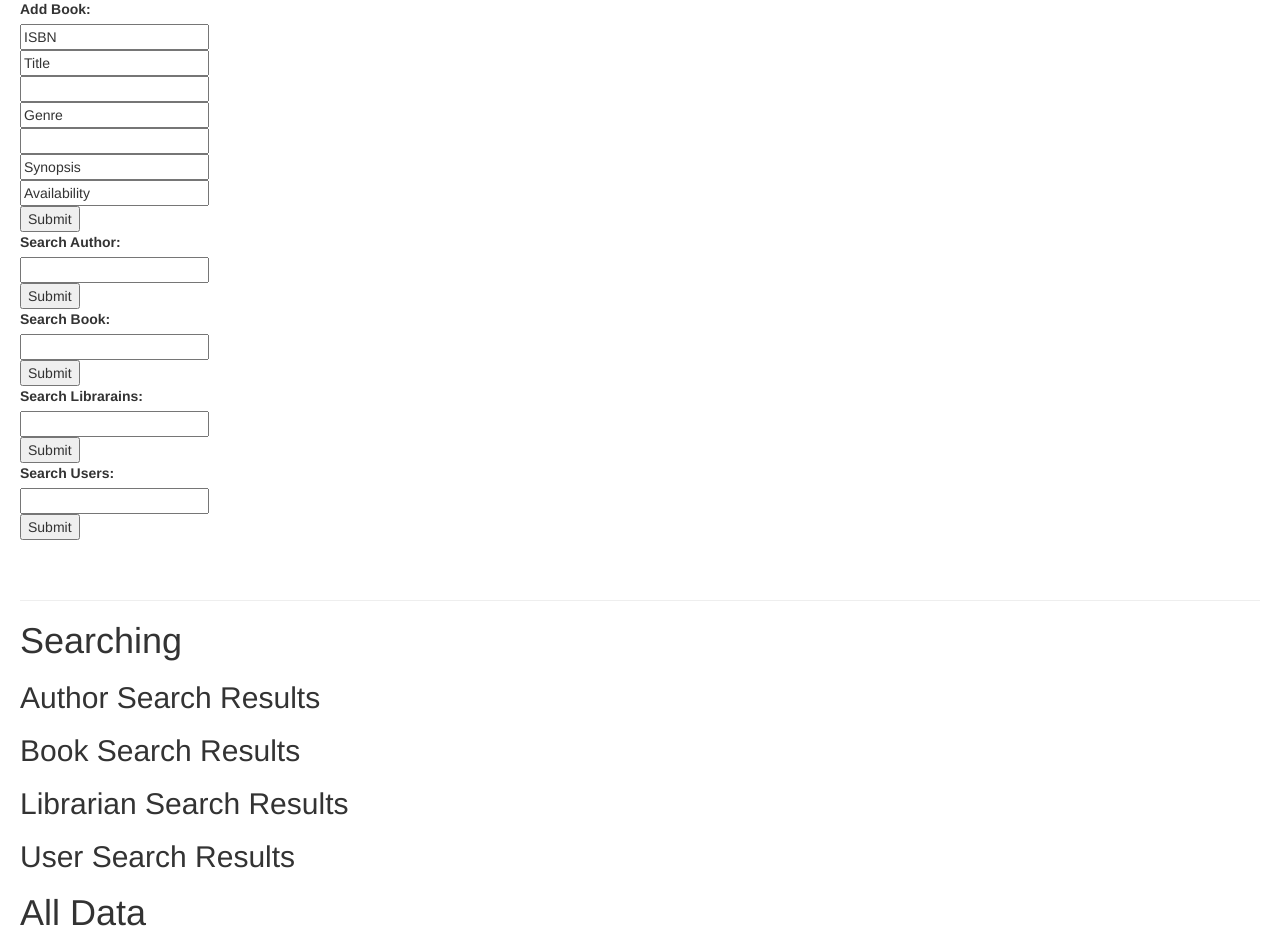
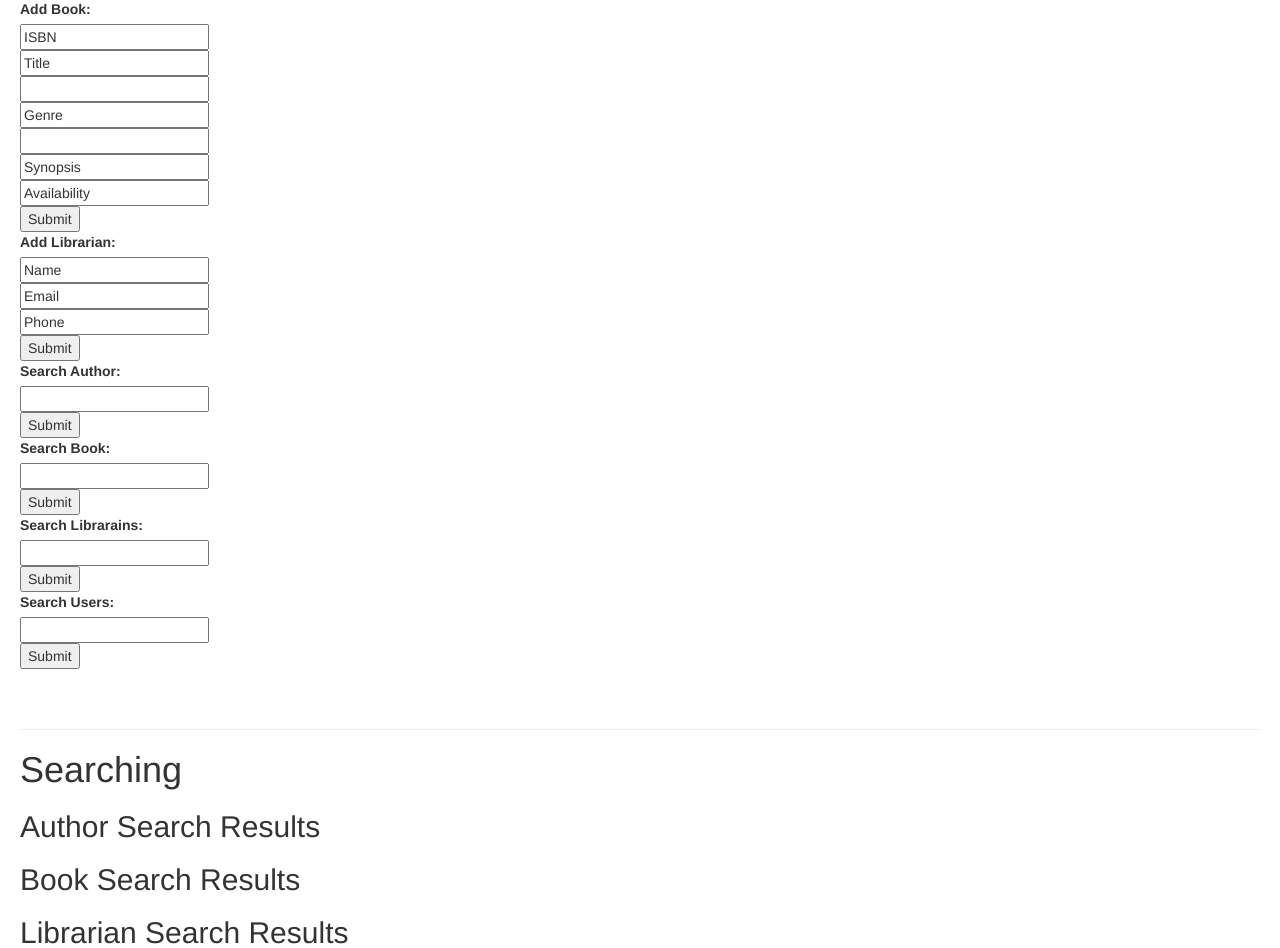
Before and after one commit to kritisingh0114/LibraryManagement, a Flask app: page / in a window 1280 px wide. Shown: the part 98-1046 px from the top of the page. Run offline with Flask 3, Linux system fonts and the light colour scheme; data that the repository does not hold is empty; some libraries are stand-ins or nearby versions.

Commit message:
Route added to add a new librarian

```diff
--- a/backend/DB_Operations.py
+++ b/backend/DB_Operations.py
@@ -3,23 +3,6 @@ from pytest import console_main
 #database connection
 connection = pymysql.connect(host="localhost", user="root", passwd="cs520mysqlinstaller!!", database="librarymanagement")
 cursor = connection.cursor()
-#inserting data to db
-def add_text(text_value):
-    cursor.execute("INSERT INTO mytable(ID, text_value) VALUES (DEFAULT, %s)", (text_value))
-    connection.commit()
-    return 1
-
-def get_data():
-    cursor.execute("SELECT * FROM mytable")
-    rows = cursor.fetchall()
-    return rows
-
-def remove_text(text):
-    cursor.execute("DELETE FROM mytable where text_value = %s", (text))
-    rows = cursor.fetchall()
-    return rows
-
-
 
 #GETTER ROUTES
 # Returns all authors
@@ -60,6 +43,12 @@ def add_book_op(new_book_isbn, new_book_title, new_book_author, new_book_genre,
     connection.commit()
     return 1
 
+# Inserts new librarian
+def add_librarian_op(new_lib_name, new_lib_email, new_lib_phone):
+    cursor.execute("INSERT INTO librarians(libName, libEmail, libPhone) VALUES (%s, %s, %s)", (new_lib_name, new_lib_email, new_lib_phone))
+    connection.commit()
+    return 1
+
 
 
 #SEARCHING ROUTES
--- a/backend/app.py
+++ b/backend/app.py
@@ -34,6 +34,17 @@ def add_book():
         new_book_synopsis = request.form["new_book_synopsis"]
         new_book_availability = request.form["new_book_availability"]
         add_new = add_book_op(new_book_isbn, new_book_title, new_book_author, new_book_genre, new_book_pubyear, new_book_synopsis, new_book_availability)
+        return redirect(url_for('display_all_data'))
+    else:
+        return render_template('index.html')
+
+@app.route("/add_librarian", methods=["POST", "GET"])
+def add_librarian():
+    if request.method == "POST":
+        new_lib_name = request.form["new_lib_name"]
+        new_lib_email = request.form["new_lib_email"]
+        new_lib_phone = request.form["new_lib_phone"]
+        add_new = add_librarian_op(new_lib_name, new_lib_email, new_lib_phone)
         return redirect(url_for('display_all_data'))
     else:
         return render_template('index.html')
@@ -100,25 +111,5 @@ def search_users():
                            user_search_data = user_search_data)
 
 
-# @app.route("/add_text", methods=["POST", "GET"])
-# def AddText():
-#     if request.method == "POST":
-#         text_value = request.form["textv"]
-#         #saving all the values to db
-#         add_new = add_text(text_value)
-#         return redirect(url_for('display_data'))
-#     else:
-#         return render_template('index.html')
-
-# @app.route("/remove_text", methods=["POST", "GET"])
-# def RemoveText():
-#     if request.method == "POST":
-#         remove_text_value = request.form["textv"]
-#         #saving all the values to db
-#         remove_new = remove_text(remove_text_value)
-#         return redirect(url_for('display_data'))
-#     else:
-#         return render_template('index.html')
-
 if __name__ == "__main__":
     app.run(debug=True)
--- a/backend/templates/index.html
+++ b/backend/templates/index.html
@@ -8,10 +8,10 @@
         <link rel="stylesheet" href="https://maxcdn.bootstrapcdn.com/bootstrap/3.4.1/css/bootstrap.min.css">
     </head>
     <body style="padding: 20px;">
-   <form action="/add_author" method="post">
-    <label for="text_add_author">Add Author:</label><br>
-    <input type="text" id="text_add_author" name="text_add_author" value=""><br>
-    <input type="submit" value="Submit">
+    <form action="/add_author" method="post">
+      <label for="text_add_author">Add Author:</label><br>
+      <input type="text" id="text_add_author" name="text_add_author" value=""><br>
+      <input type="submit" value="Submit">
     </form>
     <form action="/add_book" method="post">
       <label for="text_add_book">Add Book:</label><br>
@@ -23,7 +23,14 @@
       <input type="text" id="new_book_synopsis" name="new_book_synopsis" value="Synopsis"><br>
       <input type="text" id="new_book_availability" name="new_book_availability" value="Availability"><br>
       <input type="submit" value="Submit">
-      </form>
+    </form>
+    <form action="/add_librarian" method="post">
+      <label for="text_add_librarian">Add Librarian:</label><br>
+      <input type="text" id="new_lib_name" name="new_lib_name" value="Name"><br>
+      <input type="text" id="new_lib_email" name="new_lib_email" value="Email"><br>
+      <input type="text" id="new_lib_phone" name="new_lib_phone" value="Phone"><br>
+      <input type="submit" value="Submit">
+    </form>
     <form action="/search_authors" method="post">
       <label for="text_search_author">Search Author:</label><br>
       <input type="text" id="text_search_author" name="text_search_author" value=""><br>
```
